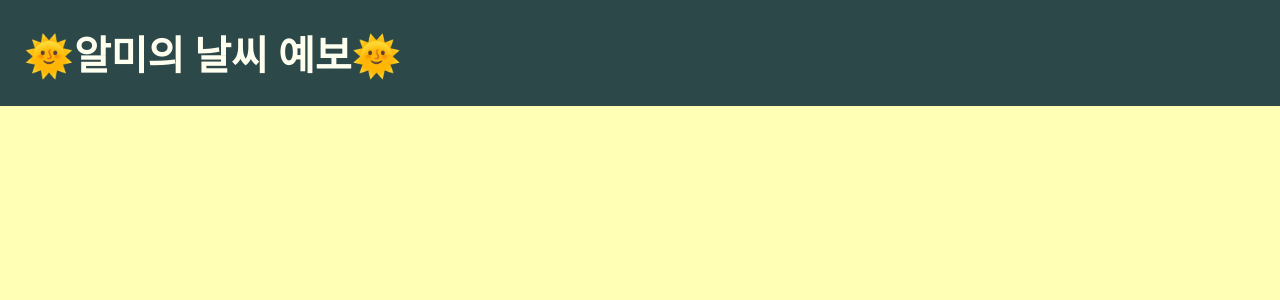
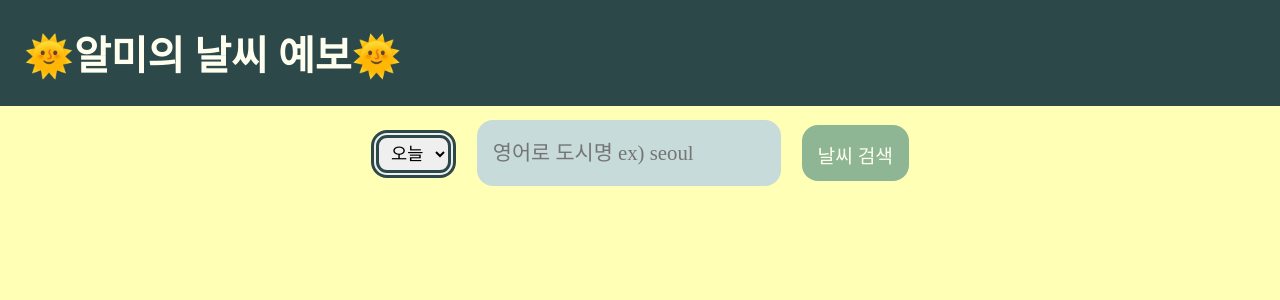
Before and after one commit to GO-SOPT-WEB/AReumSeo, a React (Vite) app in the folder week4/: page /day in a window 1280 px wide. Shown: the top 300 px of the page. Built offline with nearby package versions, Linux system fonts and the light colour scheme; a web font is replaced by a local one.

Commit message:
chore: 페이지 연결

```diff
--- a/week4/src/pages/DetailCardPage.jsx
+++ b/week4/src/pages/DetailCardPage.jsx
@@ -1,9 +1,11 @@
 import { Outlet } from "react-router-dom";
 import PageLayout from "../components/PageLayout";
+import SearchWeather from "../components/SearchWeather";
 
 const DetailCardPage = () => {
   return (
     <PageLayout>
+      <SearchWeather/>
       <Outlet />
     </PageLayout>
   );
```
